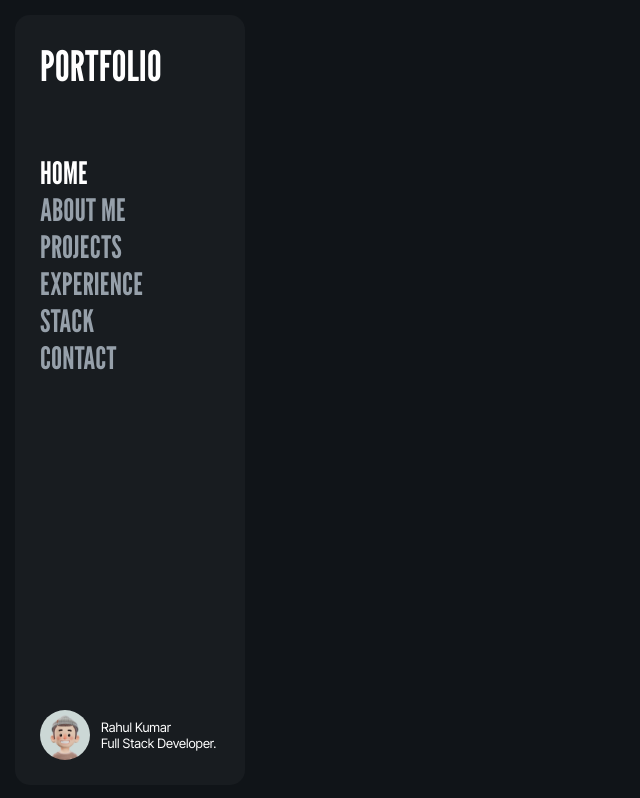
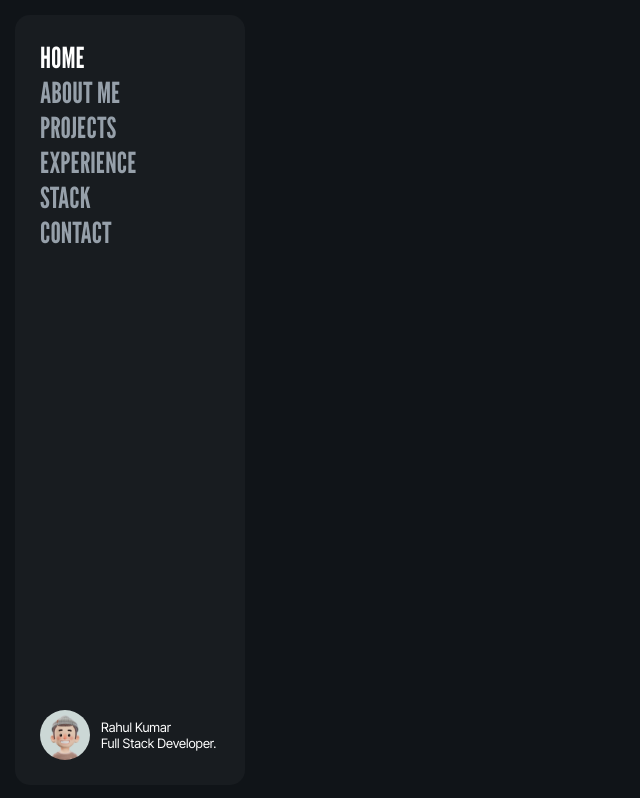
Before and after one commit to iamRahulKumarr/Portfolio, a website: page index.html in a window 1280 px wide. Shown: the whole page, without its empty margins (0-640 px from the left). Drawn offline with nearby package versions, Linux system fonts and the light colour scheme.

Commit message:
UPDATED NAVBAR

```diff
--- a/index.html
+++ b/index.html
@@ -9,9 +9,9 @@
   <body>
     <div class="container">
       <div class="navigation">
-        <div class="navigation__logo">
-          <h3 class="heading-3">PORTFOLIO</h3>
-        </div>
+        <!-- <div class="navigation__logo">
+          <h3 class="heading-3"></h3>
+        </div> -->
         <div class="navigation__content">
           <ul class="navigation__list">
             <li class="navigation__list--item">
--- a/sass/base/_typography.scss
+++ b/sass/base/_typography.scss
@@ -9,6 +9,11 @@ p {
   font-size: 1.3rem;
 }
 .heading-3 {
-  font-size: 4.2rem;
-  font-weight: 400;
+  font-family: 'Inter Tight', sans-serif;
+  font-size: 3rem;
+  font-weight: 700;
+
+  span {
+    font-family: 'League Gothic', sans-serif;
+  }
 }
--- a/sass/layout/_navigation.scss
+++ b/sass/layout/_navigation.scss
@@ -7,13 +7,13 @@
   padding: 2.5rem;
 
   &__logo {
-    margin-bottom: 6.3rem;
+    margin-bottom: 4rem;
   }
   &__list {
     list-style: none;
 
     &--link {
-      font-size: 3.1rem;
+      font-size: 2.9rem;
       text-transform: uppercase;
       transition: color 0.4s ease;
 
```
Also changed, not shown: css/style.comp.css.
